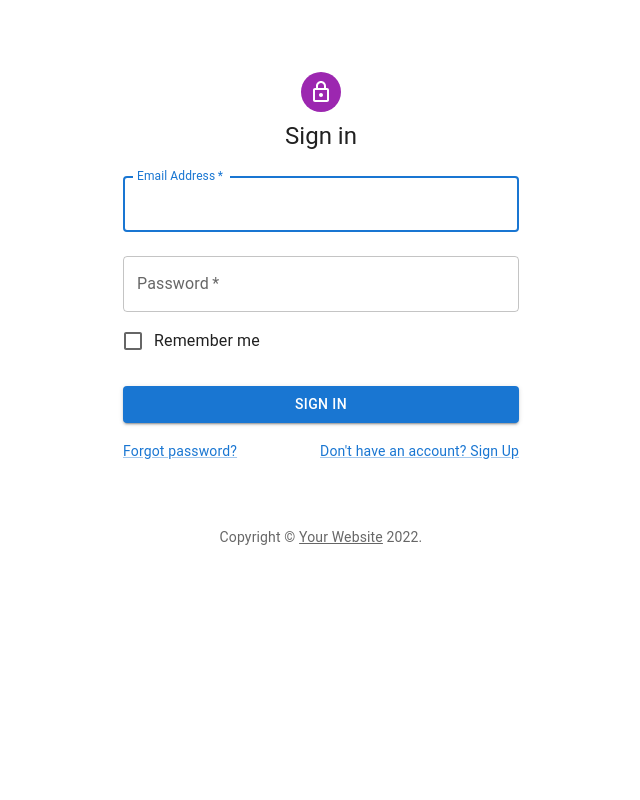
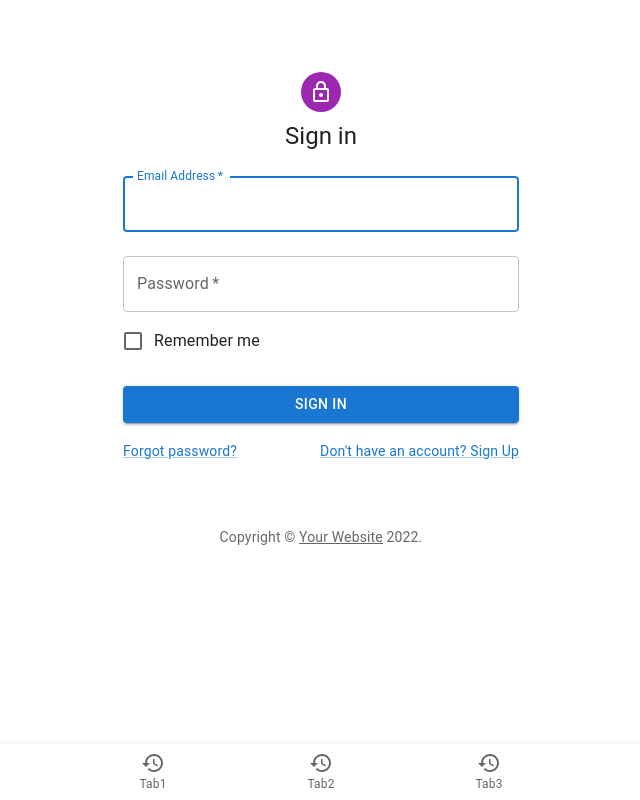
Before and after one commit to ipobm839/ipo_rutgers, a React (Create React App) app: page / in a window 1280 px wide. Shown: the whole page, without its empty margins (319-959 px from the left). Built offline with nearby package versions, Linux system fonts and the light colour scheme.

Commit message:
bottom navigation, working

```diff
--- a/src/App.js
+++ b/src/App.js
@@ -1,5 +1,6 @@
 import React from "react";
 import { Login, Tab1, Tab2, Tab3 } from "./views/";
+import { NavTabs } from './components/'
 import { BrowserRouter as Router, Routes, Route } from "react-router-dom";
 
 function App() {
@@ -12,6 +13,7 @@ function App() {
         <Route path="/tab3" element={<Tab3 />} />
         {/* <Route path="/*" element={<NotFoundPage/>} /> */}
       </Routes>
+      <NavTabs />
     </Router>
   );
 }
--- a/src/components/NavTabs.js
+++ b/src/components/NavTabs.js
@@ -1,35 +1,53 @@
-import * as React from 'react';
-import Box from '@mui/material/Box';
-import Tabs from '@mui/material/Tabs';
-import Tab from '@mui/material/Tab';
-import { Tab1, Tab2, Tab3 } from '../views'
-
-function LinkTab(props) {
-  return (
-    <Tab
-      component="a"
-      onClick={(event) => {
-        event.preventDefault();
-      }}
-      {...props}
-    />
-  );
-}
+import * as React from "react";
+import Box from "@mui/material/Box";
+import CssBaseline from "@mui/material/CssBaseline";
+import BottomNavigation from "@mui/material/BottomNavigation";
+import BottomNavigationAction from "@mui/material/BottomNavigationAction";
+import RestoreIcon from "@mui/icons-material/Restore";
+import Paper from "@mui/material/Paper";
+import { Link } from "react-router-dom";
 
 export default function NavTabs() {
   const [value, setValue] = React.useState(0);
-
-  const handleChange = (event, newValue) => {
-    setValue(newValue);
-  };
+  const ref = React.useRef(null);
 
   return (
-    <Box sx={{ width: '100%' }}>
-      <Tabs value={value} onChange={handleChange} aria-label="nav tabs example">
-        <LinkTab label="Tab 1" href="/tab1" />
-        <LinkTab label="Tab 2" href="/tab2" />
-        <LinkTab label="Tab 3" href="/tab3" />
-      </Tabs>
+    <Box sx={{ pb: 7 }} ref={ref}>
+      <CssBaseline />
+      <Paper
+        sx={{ position: "fixed", bottom: 0, left: 0, right: 0 }}
+        elevation={3}
+      >
+        <BottomNavigation
+          showLabels
+          value={value}
+          onChange={(event, newValue) => {
+            setValue(newValue);
+          }}
+        >
+          <BottomNavigationAction
+            label="Tab1"
+            icon={<RestoreIcon />}
+            component={Link}
+            to="/tab1"
+            value="tab1"
+          />
+          <BottomNavigationAction
+            label="Tab2"
+            icon={<RestoreIcon />}
+            component={Link}
+            to="/tab2"
+            value="tab2"
+          />
+          <BottomNavigationAction
+            label="Tab3"
+            icon={<RestoreIcon />}
+            component={Link}
+            to="/tab3"
+            value="tab3"
+          />
+        </BottomNavigation>
+      </Paper>
     </Box>
   );
 }
--- a/src/views/Tab1.js
+++ b/src/views/Tab1.js
@@ -11,6 +11,7 @@ export default function Tab1() {
     <ThemeProvider theme={theme}>
       <Container component="main" maxWidth="xs">
         <CssBaseline />
+        Tab 1
       </Container>
       <NavTabs />
     </ThemeProvider>
--- a/src/views/Tab2.js
+++ b/src/views/Tab2.js
@@ -11,6 +11,7 @@ export default function Tab2() {
     <ThemeProvider theme={theme}>
       <Container component="main" maxWidth="xs">
         <CssBaseline />
+        Tab2
       </Container>
       <NavTabs />
     </ThemeProvider>
--- a/src/views/Tab3.js
+++ b/src/views/Tab3.js
@@ -11,6 +11,7 @@ export default function Tab3() {
     <ThemeProvider theme={theme}>
       <Container component="main" maxWidth="xs">
         <CssBaseline />
+        Tab3
       </Container>
       <NavTabs />
     </ThemeProvider>
```
